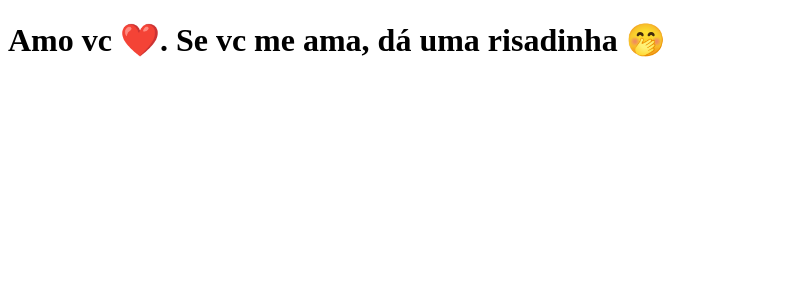
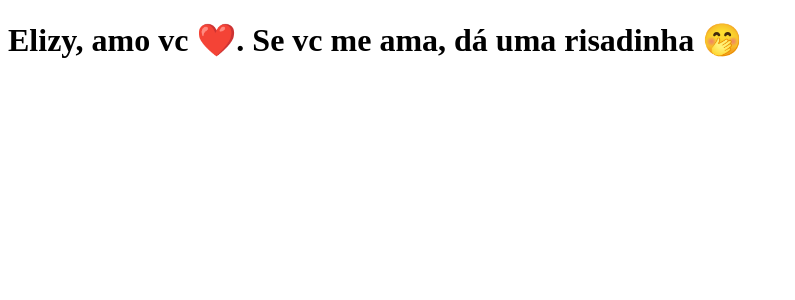
Before and after one commit to dhiego-gomes/clone-tabnews, a Next.js app: page / in a window 1280 px wide. Shown: the top 300 px of the page, without its empty margins (0-795 px from the left). Built offline with nearby package versions, Linux system fonts and the light colour scheme.

Commit message:
atualiza página inicial

```diff
--- a/pages/index.js
+++ b/pages/index.js
@@ -1,5 +1,5 @@
 function Home() {
-    return <h1>Amo vc ❤️. Se vc me ama, dá uma risadinha 🤭</h1>
+    return <h1>Elizy, amo vc ❤️. Se vc me ama, dá uma risadinha 🤭</h1>
 }
 
 export default Home;
```
